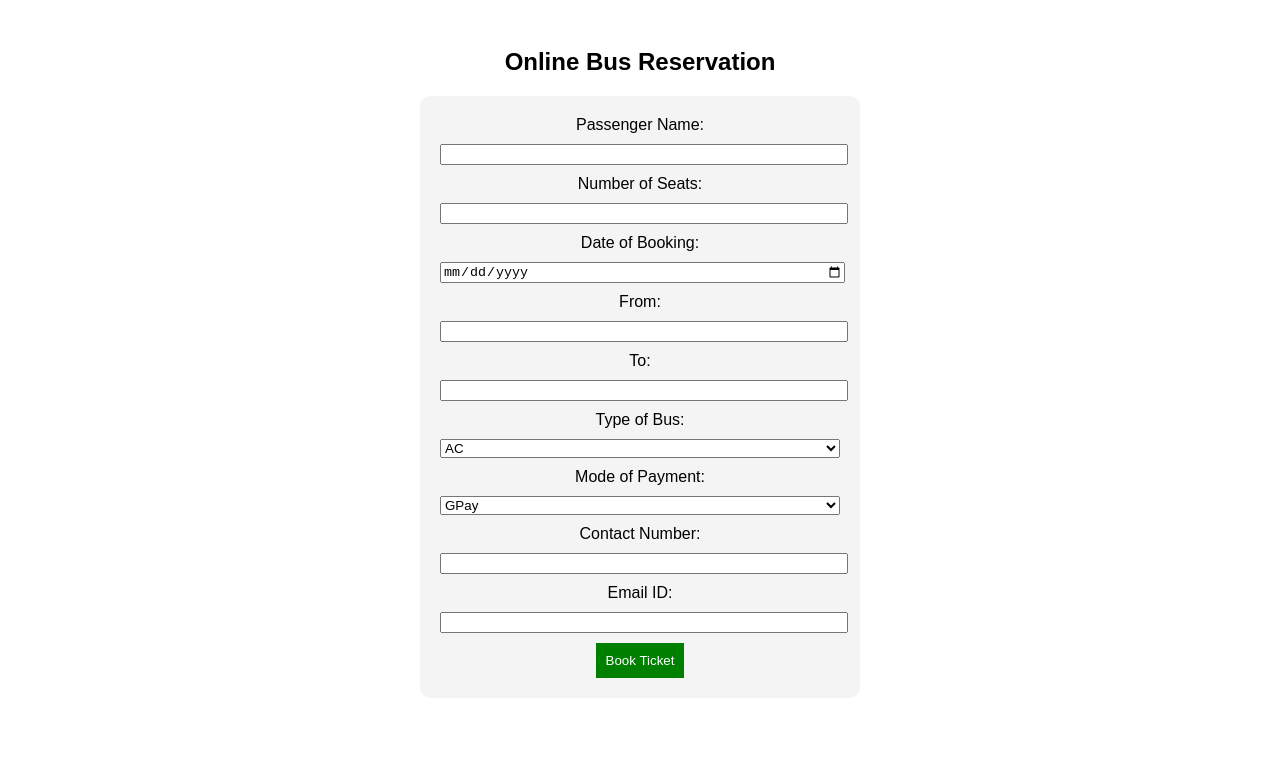
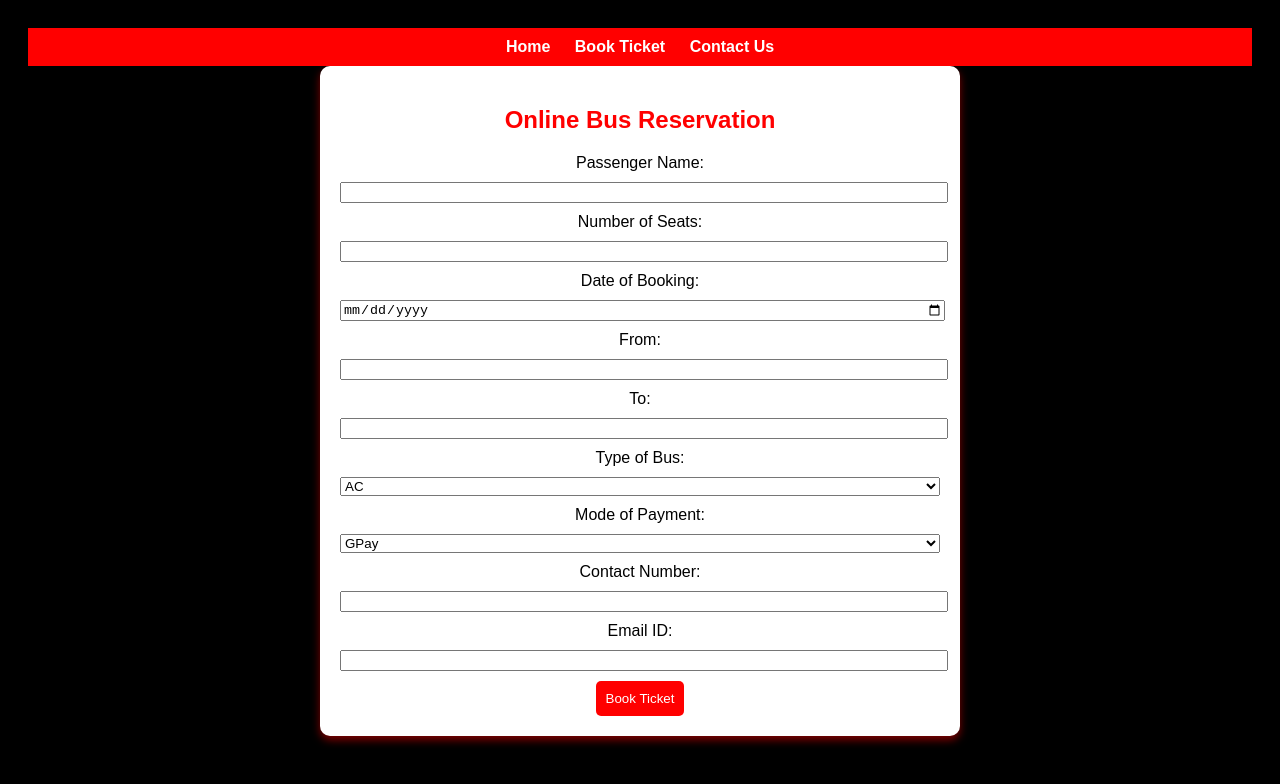
Before and after one commit to Akshathakn1225/online-bus-reservation, a plain HTML site: page index.html in a window 1280 px wide. Drawn offline with Linux system fonts and the light colour scheme.

Commit message:
Update index.html

```diff
--- a/index.html
+++ b/index.html
@@ -5,14 +5,25 @@
     <meta name="viewport" content="width=device-width, initial-scale=1.0">
     <title>Online Bus Reservation</title>
     <style>
-        body { font-family: Arial, sans-serif; text-align: center; padding: 20px; }
-        form { max-width: 400px; margin: auto; background: #f4f4f4; padding: 20px; border-radius: 10px; }
+        body { font-family: Arial, sans-serif; text-align: center; padding: 20px; background: #000; color: white; }
+        .container { max-width: 600px; margin: auto; background: #fff; padding: 20px; border-radius: 10px; box-shadow: 0 4px 8px rgba(255,0,0,0.5); color: black; }
+        h2 { color: red; }
         label, input, select { display: block; width: 100%; margin-bottom: 10px; }
-        button { background: green; color: white; padding: 10px; border: none; cursor: pointer; }
-        #confirmation { display: none; color: green; font-weight: bold; }
+        button { background: red; color: white; padding: 10px; border: none; cursor: pointer; border-radius: 5px; }
+        button:hover { background: darkred; }
+        #confirmation { display: none; color: green; font-weight: bold; margin-top: 15px; }
+        nav { background: red; padding: 10px; }
+        nav a { color: white; margin: 10px; text-decoration: none; font-weight: bold; }
     </style>
 </head>
 <body>
+    <nav>
+        <a href="index.html">Home</a>
+        <a href="booking.html">Book Ticket</a>
+        <a href="contact.html">Contact Us</a>
+    </nav>
+
+    <div class="container">
         <h2>Online Bus Reservation</h2>
         <form id="bookingForm">
             <label>Passenger Name:</label>
@@ -56,6 +67,7 @@
         </form>
 
         <p id="confirmation">Your ticket has been booked successfully!</p>
+    </div>
 
     <script>
         function bookTicket() {
```
Lines whose indentation alone changed are shown as unchanged.
